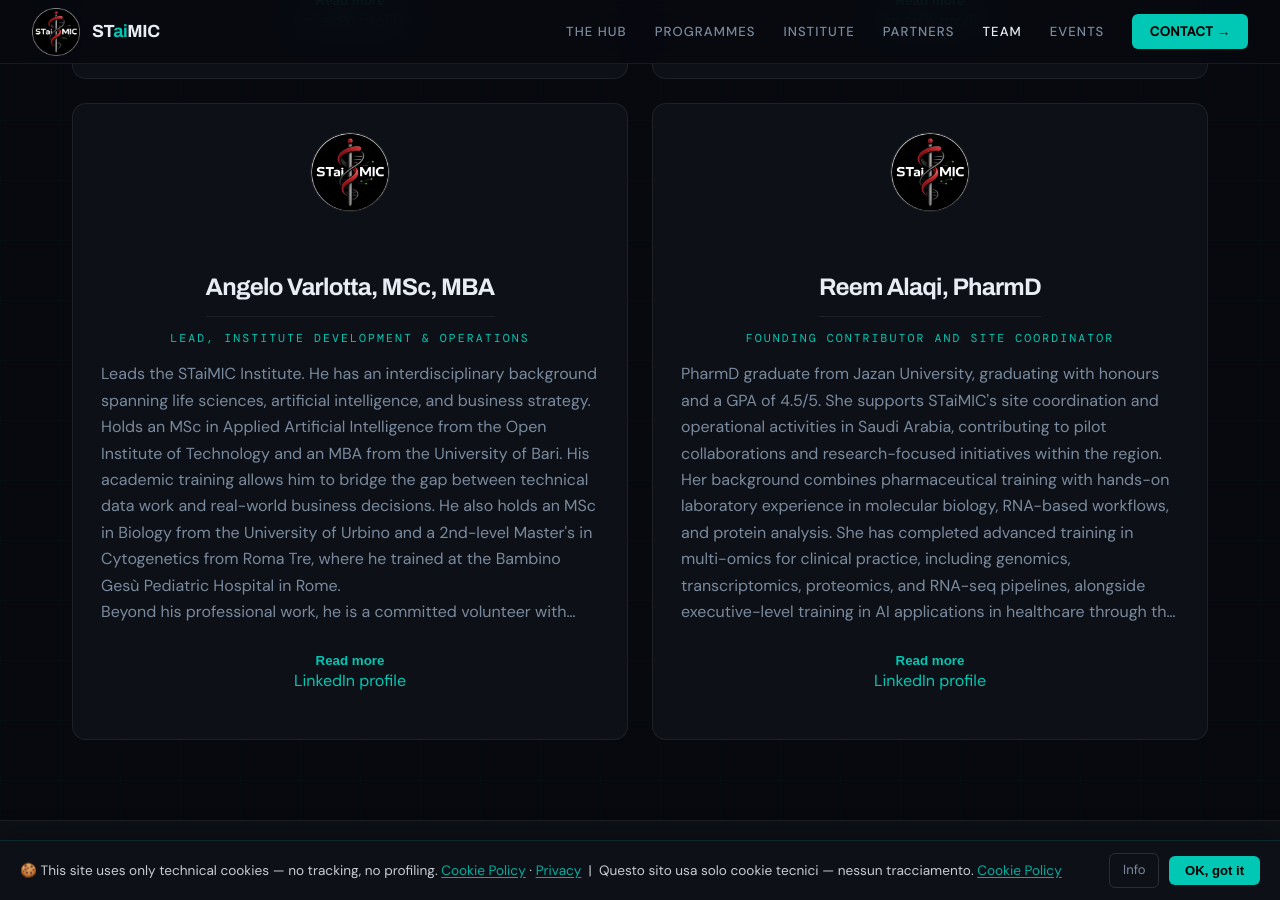
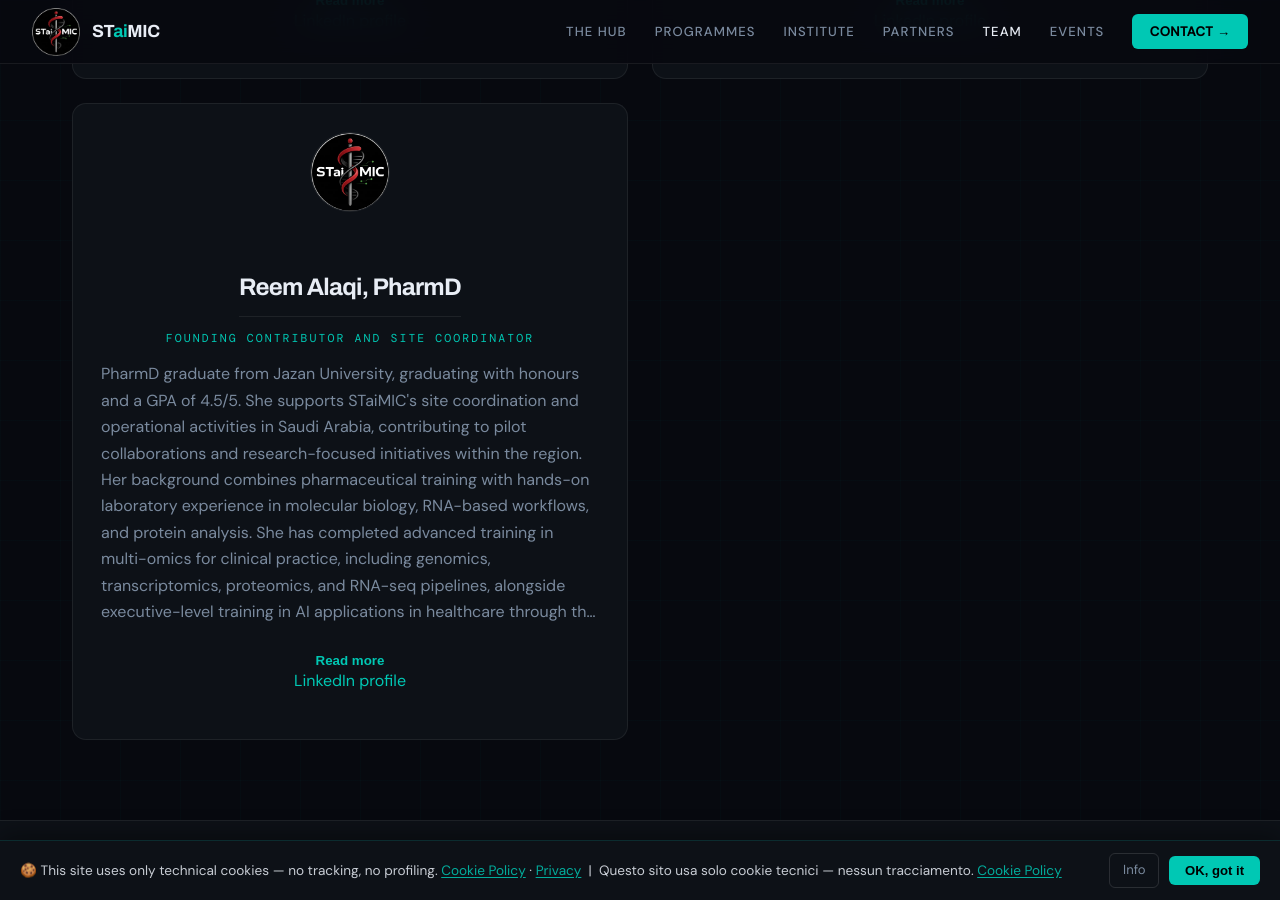
Before and after one commit to STaiMIC/staimic_web, a Jekyll site: the page built from team.md, in a window 1280 px wide and 900 px high, scrolled down 831 px. Built offline with Jekyll 4.4.1, drawn with Linux system fonts in a browser that asks for light colours.

Commit message:
Update team.md

```diff
--- a/team.md
+++ b/team.md
@@ -32,15 +32,6 @@ Appointed contributor to the WHO/EU Innovation Platform for Digital and Tech Inn
       <p><a href="https://www.linkedin.com/in/dmitry-sergeev-v/" target="_blank" rel="noreferrer">LinkedIn profile</a></p>
     </div>
 
-    <div class="team-card">
-      <img class="team-avatar" src="{{ site.baseurl }}/assets/logo.webp" alt="Angelo Varlotta, MSc, MBA" />
-      <h2>Angelo Varlotta, MSc, MBA</h2>
-      <p class="eyebrow">Lead, Institute Development & Operations</p>
-      <p class="team-bio">Leads the STaiMIC Institute. He has an interdisciplinary background spanning life sciences, artificial intelligence, and business strategy. Holds an MSc in Applied Artificial Intelligence from the Open Institute of Technology and an MBA from the University of Bari. His academic training allows him to bridge the gap between technical data work and real-world business decisions. He also holds an MSc in Biology from the University of Urbino and a 2nd-level Master's in Cytogenetics from Roma Tre, where he trained at the Bambino Gesù Pediatric Hospital in Rome.
-Beyond his professional work, he is a committed volunteer with Neuromatch Academy, where he has served as Professional Development Co-Chair for both the 2024 and 2026 editions. He combines technical expertise with strong communication skills and a genuine passion for making science and data accessible to everyone.</p>
-      <button class="read-more-toggle" onclick="toggleBio(this)">Read more</button>
-      <p><a href="https://www.linkedin.com/in/varlotta/" target="_blank" rel="noreferrer">LinkedIn profile</a></p>
-    </div>
 
     <div class="team-card">
       <img class="team-avatar" src="{{ site.baseurl }}/assets/logo.webp" alt="Reem Alaqi, PharmD" />
```
